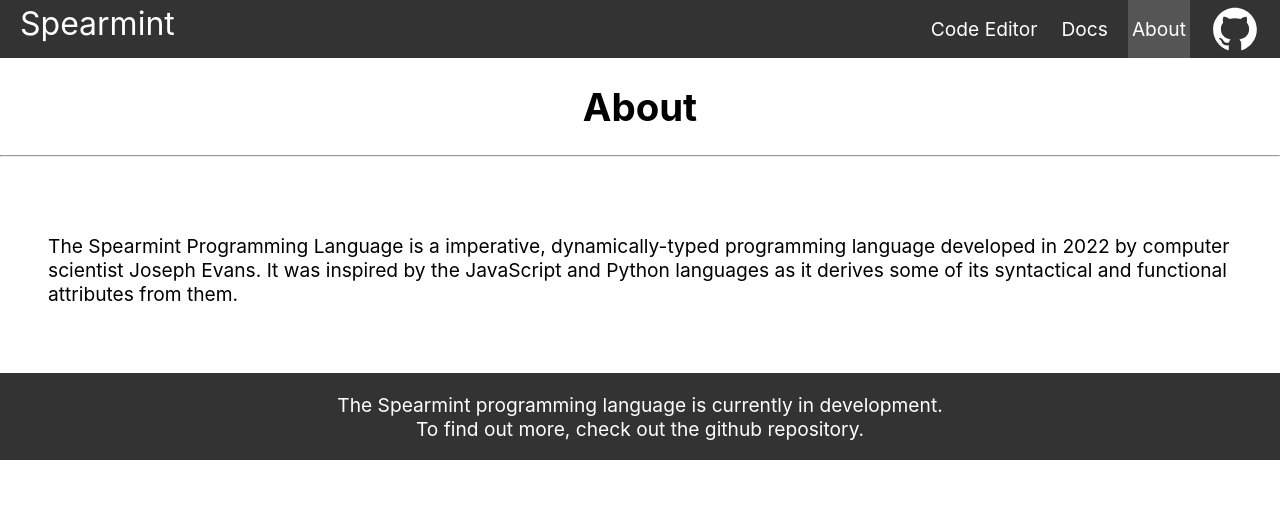
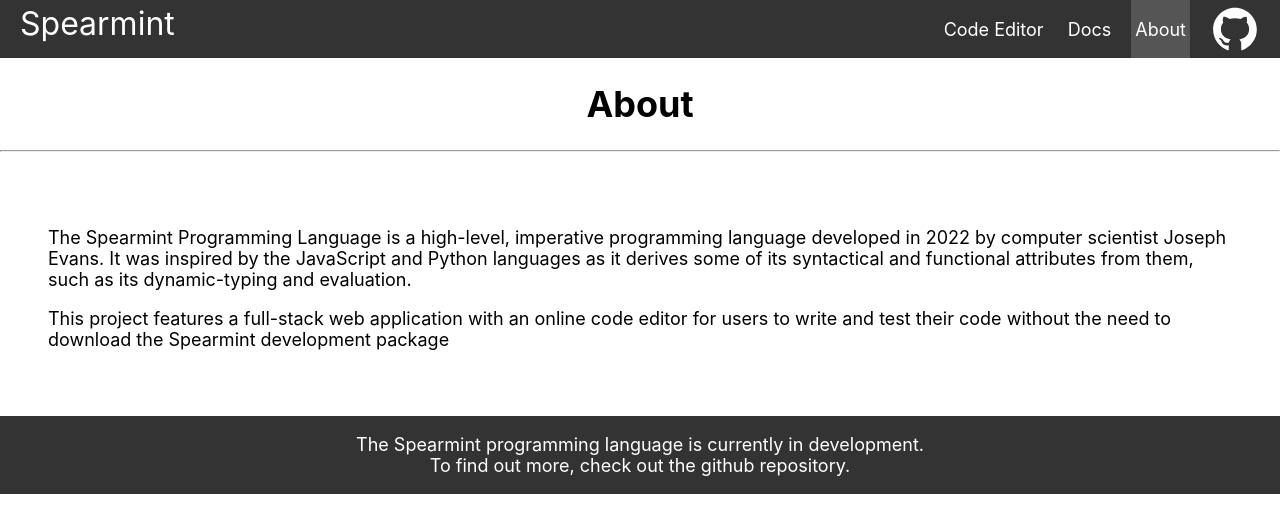
Before and after one commit to jeje1197/Spearmint_Project, a React (Create React App) app: page /about in a window 1280 px wide. Shown: the top 532 px of the page. Built offline with nearby package versions, Linux system fonts and the light colour scheme.

Commit message:
Updated CSS

```diff
--- a/src/App.css
+++ b/src/App.css
@@ -1,5 +1,5 @@
 .App {
-  font-size: larger;
+  font-size: large;
   width: inherit;
   height: inherit;
 }
--- a/src/front-end/Footer.css
+++ b/src/front-end/Footer.css
@@ -1,12 +1,7 @@
 .Footer {
     width: 100%;
     position: absolute;
-    /* align-self: flex-end; */
     background-color: #333;
     color: white;
     text-align: center;
 }
-
-.Footer p {
-    /* align-self: flex-end; */
-}
--- a/src/front-end/pages/about/About.js
+++ b/src/front-end/pages/about/About.js
@@ -14,10 +14,16 @@ function AboutBody() {
     return (
         <div className="About">
             <p>
-                The Spearmint Programming Language is a imperative, dynamically-typed
+                The Spearmint Programming Language is a high-level, imperative
                 programming language developed in 2022 by computer scientist Joseph Evans.
                 It was inspired by the JavaScript and Python languages as it derives some
-                of its syntactical and functional attributes from them.
+                of its syntactical and functional attributes from them, such as its
+                dynamic-typing and evaluation.
+            </p>
+            <p>
+                This project features a full-stack web application with an online code editor
+                for users to write and test their code without the need to download the Spearmint
+                development package
             </p>
         </div>
     )
```
